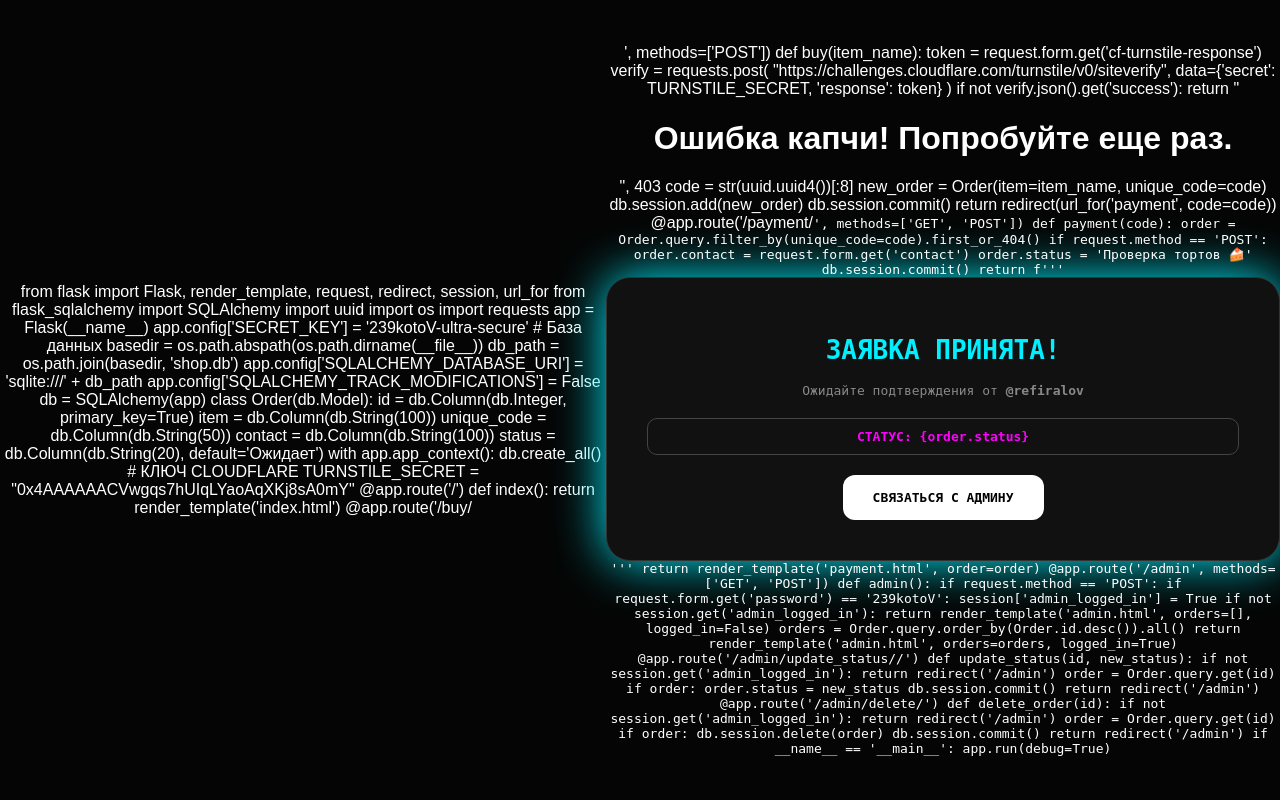
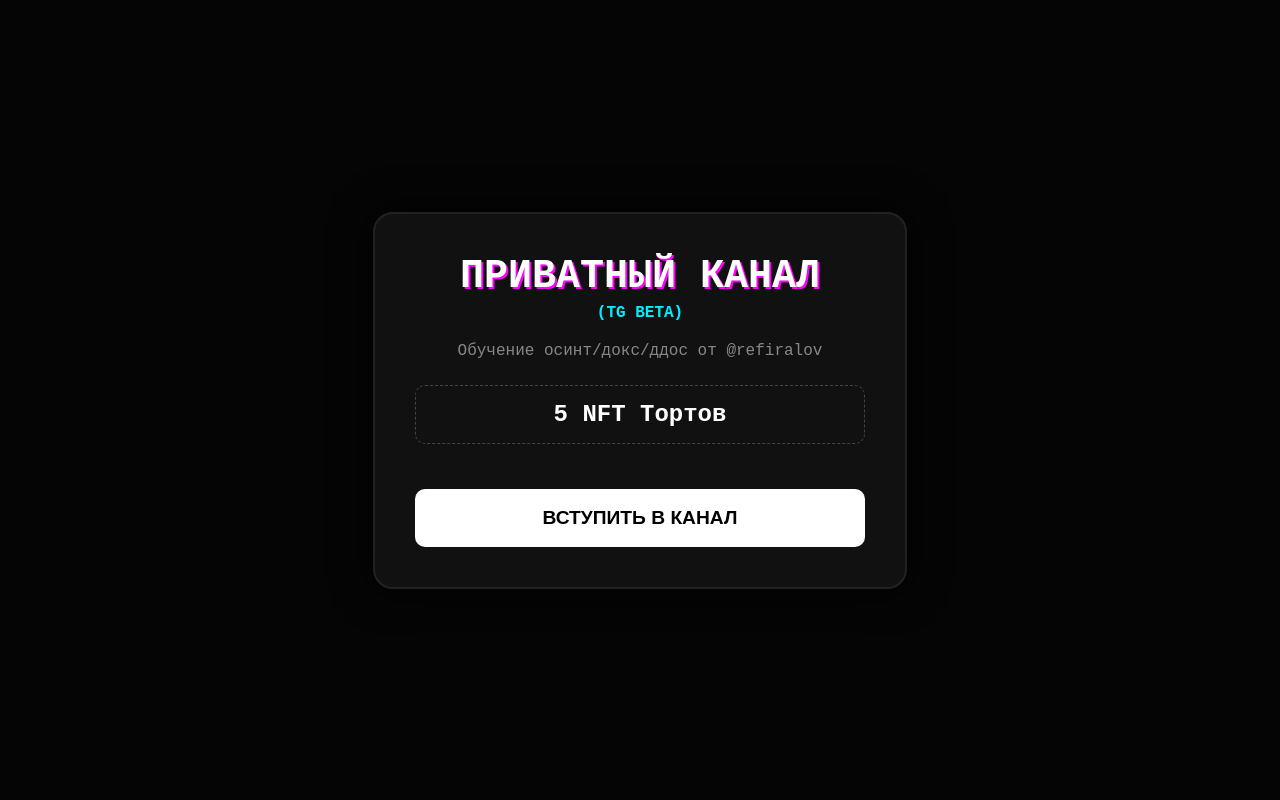
Before and after one commit to kymbattokoeva766-art/refiralovshop, a Flask app: page / in a window 1280 px wide. Run offline with Flask 3, Linux system fonts and the light colour scheme; some libraries are stand-ins or nearby versions.

Commit message:
Update index.html

```diff
--- a/templates/index.html
+++ b/templates/index.html
@@ -1,98 +1,35 @@
-from flask import Flask, render_template, request, redirect, session, url_for
-from flask_sqlalchemy import SQLAlchemy
-import uuid
-import os
-import requests
+<!DOCTYPE html>
+<html lang="ru">
+<head>
+    <script src="https://challenges.cloudflare.com/turnstile/v0/api.js" async defer></script>
+    <meta charset="UTF-8">
+    <meta name="viewport" content="width=device-width, initial-scale=1.0">
+    <title>Приватный канал (TG BETA)</title>
+    <style>
+        :root { --primary: #f0f; --accent: #00f0ff; --bg: #050505; --card-bg: #111; }
+        body { background-color: var(--bg); color: #fff; font-family: 'Courier New', monospace; margin: 0; display: flex; align-items: center; justify-content: center; min-height: 100vh; }
+        .main-card { background: var(--card-bg); padding: 40px; border-radius: 20px; border: 2px solid #222; max-width: 450px; width: 90%; text-align: center; box-shadow: 0 0 40px #000; }
+        h1 { font-size: 2.5rem; text-transform: uppercase; color: #fff; text-shadow: 2px 2px 0 var(--primary); margin: 0; }
+        .price-tag { margin: 25px 0; padding: 15px; border: 1px dashed #444; border-radius: 10px; font-size: 1.5rem; font-weight: bold; }
+        .buy-btn { background: #fff; color: #000; border: none; padding: 18px; font-size: 1.2rem; font-weight: 900; border-radius: 10px; cursor: pointer; width: 100%; text-transform: uppercase; transition: 0.3s; }
+        .buy-btn:hover { background: var(--accent); transform: scale(1.02); }
+        .captcha-container { margin-bottom: 20px; display: flex; justify-content: center; }
+    </style>
+</head>
+<body>
+<div class="main-card">
+    <h1>Приватный канал</h1>
+    <div style="color: var(--accent); font-weight: bold; margin-top: 5px;">(TG BETA)</div>
+    <p style="color: #888; margin: 20px 0;">Обучение осинт/докс/ддос от @refiralov</p>
 
-app = Flask(__name__)
-app.config['SECRET_KEY'] = '239kotoV-ultra-secure'
+    <div class="price-tag">5 NFT Тортов</div>
 
-# База данных
-basedir = os.path.abspath(os.path.dirname(__file__))
-db_path = os.path.join(basedir, 'shop.db')
-app.config['SQLALCHEMY_DATABASE_URI'] = 'sqlite:///' + db_path
-app.config['SQLALCHEMY_TRACK_MODIFICATIONS'] = False
-db = SQLAlchemy(app)
-
-class Order(db.Model):
-    id = db.Column(db.Integer, primary_key=True)
-    item = db.Column(db.String(100))
-    unique_code = db.Column(db.String(50))
-    contact = db.Column(db.String(100))
-    status = db.Column(db.String(20), default='Ожидает')
-
-with app.app_context():
-    db.create_all()
-
-# КЛЮЧ CLOUDFLARE
-TURNSTILE_SECRET = "0x4AAAAAACVwgqs7hUIqLYaoAqXKj8sA0mY"
-
-@app.route('/')
-def index():
-    return render_template('index.html')
-
-@app.route('/buy/<item_name>', methods=['POST'])
-def buy(item_name):
-    token = request.form.get('cf-turnstile-response')
-    verify = requests.post(
-        "https://challenges.cloudflare.com/turnstile/v0/siteverify",
-        data={'secret': TURNSTILE_SECRET, 'response': token}
-    )
-    if not verify.json().get('success'):
-        return "<h1>Ошибка капчи! Попробуйте еще раз.</h1>", 403
-
-    code = str(uuid.uuid4())[:8]
-    new_order = Order(item=item_name, unique_code=code)
-    db.session.add(new_order)
-    db.session.commit()
-    return redirect(url_for('payment', code=code))
-
-@app.route('/payment/<code>', methods=['GET', 'POST'])
-def payment(code):
-    order = Order.query.filter_by(unique_code=code).first_or_404()
-    if request.method == 'POST':
-        order.contact = request.form.get('contact')
-        order.status = 'Проверка тортов 🍰'
-        db.session.commit()
-        return f'''
-        <body style="background:#050505; color:white; font-family:sans-serif; display:flex; align-items:center; justify-content:center; height:100vh; margin:0; text-align:center;">
-            <div style="background:#111; padding:40px; border-radius:24px; border:1px solid #333; box-shadow:0 0 50px #00f0ff;">
-                <h1 style="color:#00f0ff;">ЗАЯВКА ПРИНЯТА!</h1>
-                <p style="color:#888;">Ожидайте подтверждения от <b>@refiralov</b></p>
-                <div style="margin:20px 0; color:#f0f; font-weight:bold; border:1px solid #444; padding:10px; border-radius:10px;">СТАТУС: {order.status}</div>
-                <a href="https://t.me/refiralov" style="display:inline-block; background:#fff; color:#000; padding:15px 30px; border-radius:12px; text-decoration:none; font-weight:bold;">СВЯЗАТЬСЯ С АДМИНУ</a>
-            </div>
-        </body>
-        '''
-    return render_template('payment.html', order=order)
-
-@app.route('/admin', methods=['GET', 'POST'])
-def admin():
-    if request.method == 'POST':
-        if request.form.get('password') == '239kotoV':
-            session['admin_logged_in'] = True
-    if not session.get('admin_logged_in'):
-        return render_template('admin.html', orders=[], logged_in=False)
-    orders = Order.query.order_by(Order.id.desc()).all()
-    return render_template('admin.html', orders=orders, logged_in=True)
-
-@app.route('/admin/update_status/<int:id>/<new_status>')
-def update_status(id, new_status):
-    if not session.get('admin_logged_in'): return redirect('/admin')
-    order = Order.query.get(id)
-    if order:
-        order.status = new_status
-        db.session.commit()
-    return redirect('/admin')
-
-@app.route('/admin/delete/<int:id>')
-def delete_order(id):
-    if not session.get('admin_logged_in'): return redirect('/admin')
-    order = Order.query.get(id)
-    if order:
-        db.session.delete(order)
-        db.session.commit()
-    return redirect('/admin')
-
-if __name__ == '__main__':
-    app.run(debug=True)
+    <form action="/buy/Приватный канал" method="POST">
+        <div class="captcha-container">
+            <div class="cf-turnstile" data-sitekey="0x4AAAAAACVwgodTxUELFeeP" data-theme="dark"></div>
+        </div>
+        <button type="submit" class="buy-btn">Вступить в канал</button>
+    </form>
+</div>
+</body>
+</html>
```
